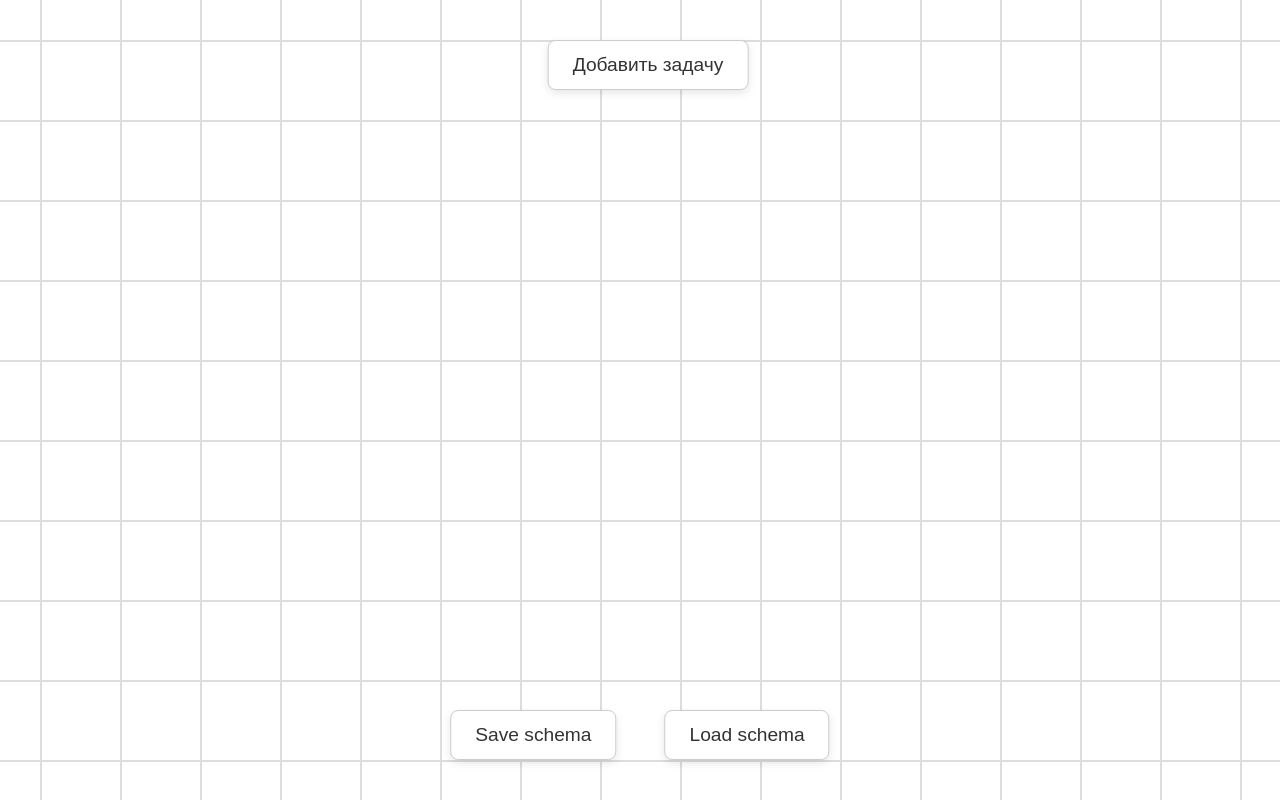
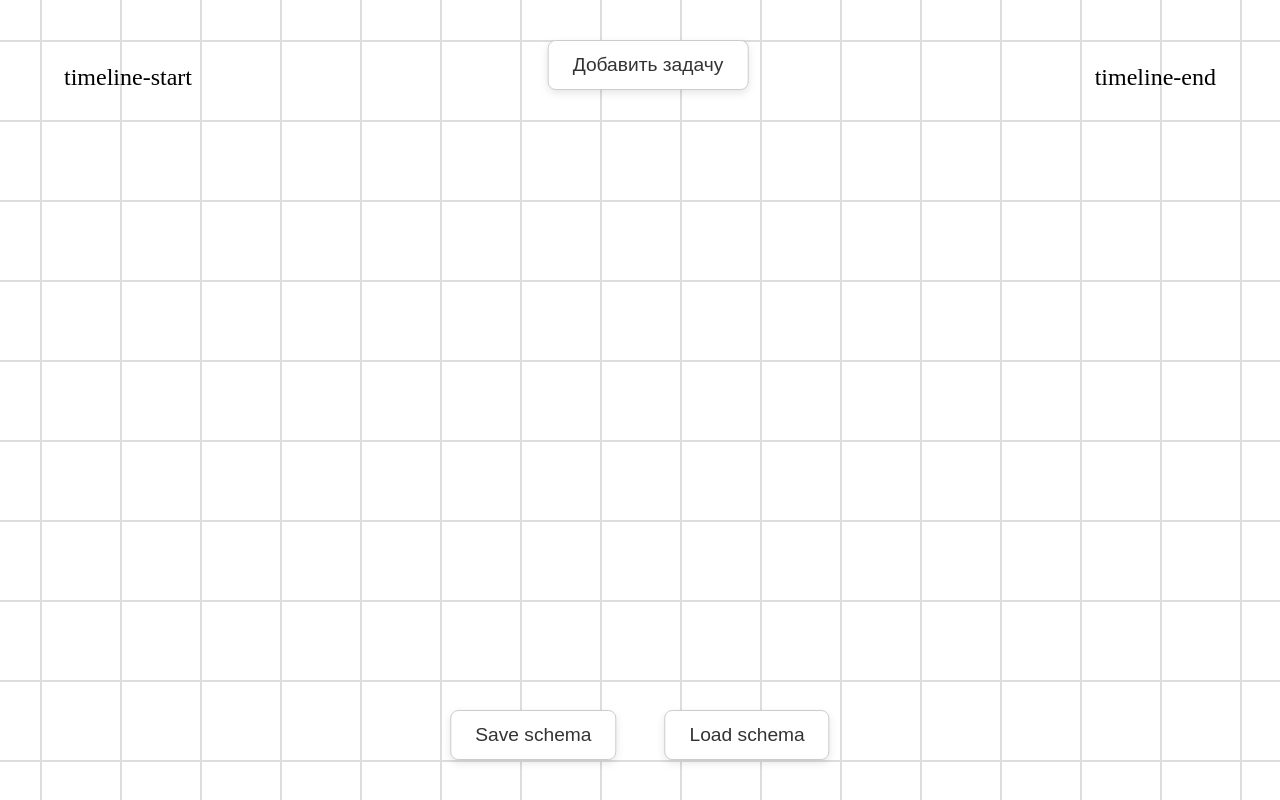
Before and after one commit to nikitakuvsh/task-schema, a React (Create React App) app: page /tasks-manager in a window 1280 px wide. Built offline with nearby package versions, Linux system fonts and the light colour scheme.

Commit message:
add timeline static

```diff
--- a/src/components/TaskManager/TaskManager.css
+++ b/src/components/TaskManager/TaskManager.css
@@ -74,3 +74,14 @@
     background-color: rgba(137, 207, 240, 0.5);
     border: 0.1rem dashed #555;
 }
+
+.task-manager__timeline-wrapper {
+    display: flex;
+    justify-content: space-between;
+    margin: 4rem;
+    font-size: 1.5rem;
+}
+
+.task-manager__timeline {
+    z-index: 10;
+}
--- a/src/components/TaskManager/TaskManager.jsx
+++ b/src/components/TaskManager/TaskManager.jsx
@@ -78,28 +78,22 @@ function TaskManager() {
 
     return (
         <div className="task-manager" onMouseMove={handleMouseMove} onMouseUp={handleMouseUp}>
-            <button className="task-manager__button button--add-task" onMouseDown={handleAddTaskMouseDown}>
-                Добавить задачу
-            </button>
-            <div
-                className="task-manager__plane"
-                onMouseDown={handlePlaneMouseDown}
+            <button className="task-manager__button button--add-task" onMouseDown={handleAddTaskMouseDown}>Добавить задачу</button>
+            <div className="task-manager__timeline-wrapper">
+                <span className="task-manager__timeline timeline-start">timeline-start</span>
+                <span className="task-manager__timeline timeline-end">timeline-end</span>
+            </div>
+            <div className="task-manager__plane" onMouseDown={handlePlaneMouseDown}
                 style={{
                     transform: `translate(${planeOffset.x}px, ${planeOffset.y}px)`,
                 }}
             >
                 {blocks.map((block, index) => (
-                    <Block
-                        key={index}
-                        index={index}
-                        block={block}
-                        onMouseDown={handleBlockMouseDown}
-                    />
+                    <Block key={index} index={index} block={block} onMouseDown={handleBlockMouseDown}/>
                 ))}
 
                 {draggingButton && currentBlock && (
-                    <div
-                        className="task-manager__block task-manager__block--temp"
+                    <div className="task-manager__block task-manager__block--temp"
                         style={{
                             left: `${currentBlock.x}px`,
                             top: `${currentBlock.y}px`,
```
